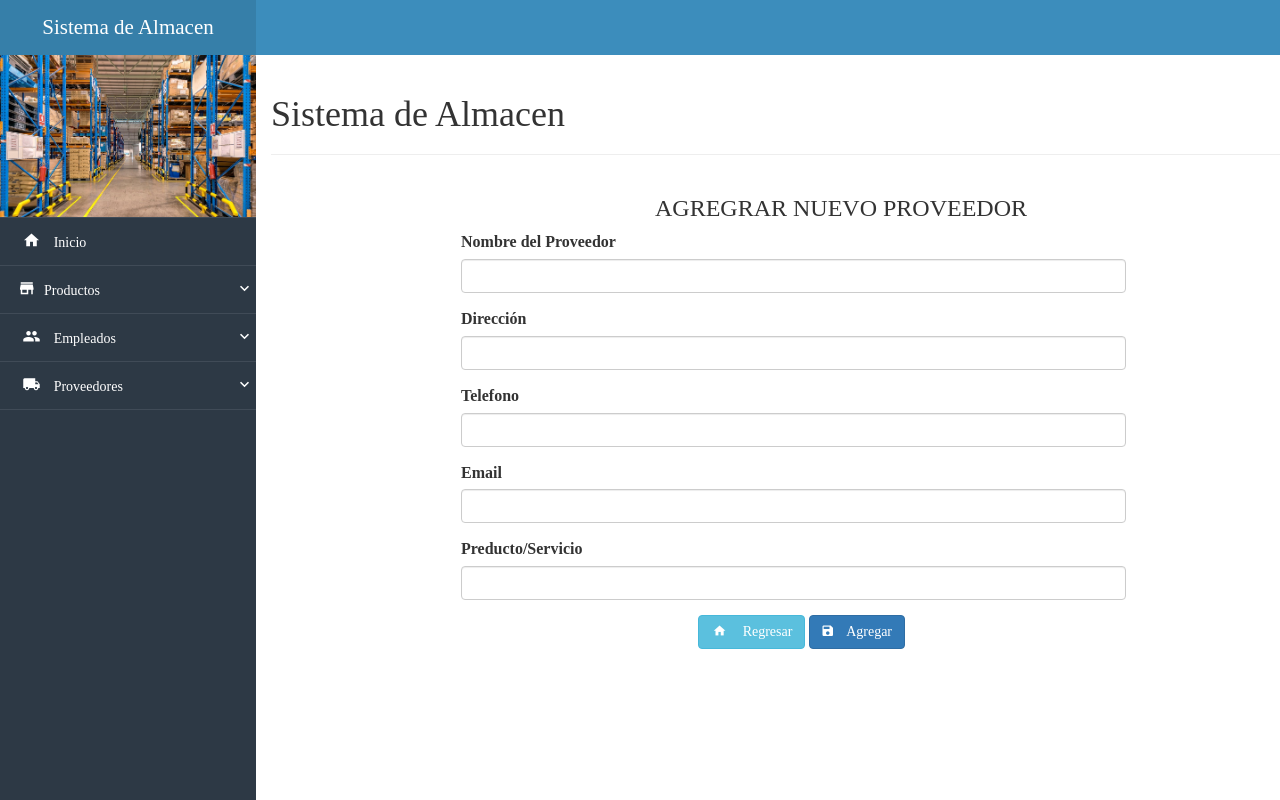
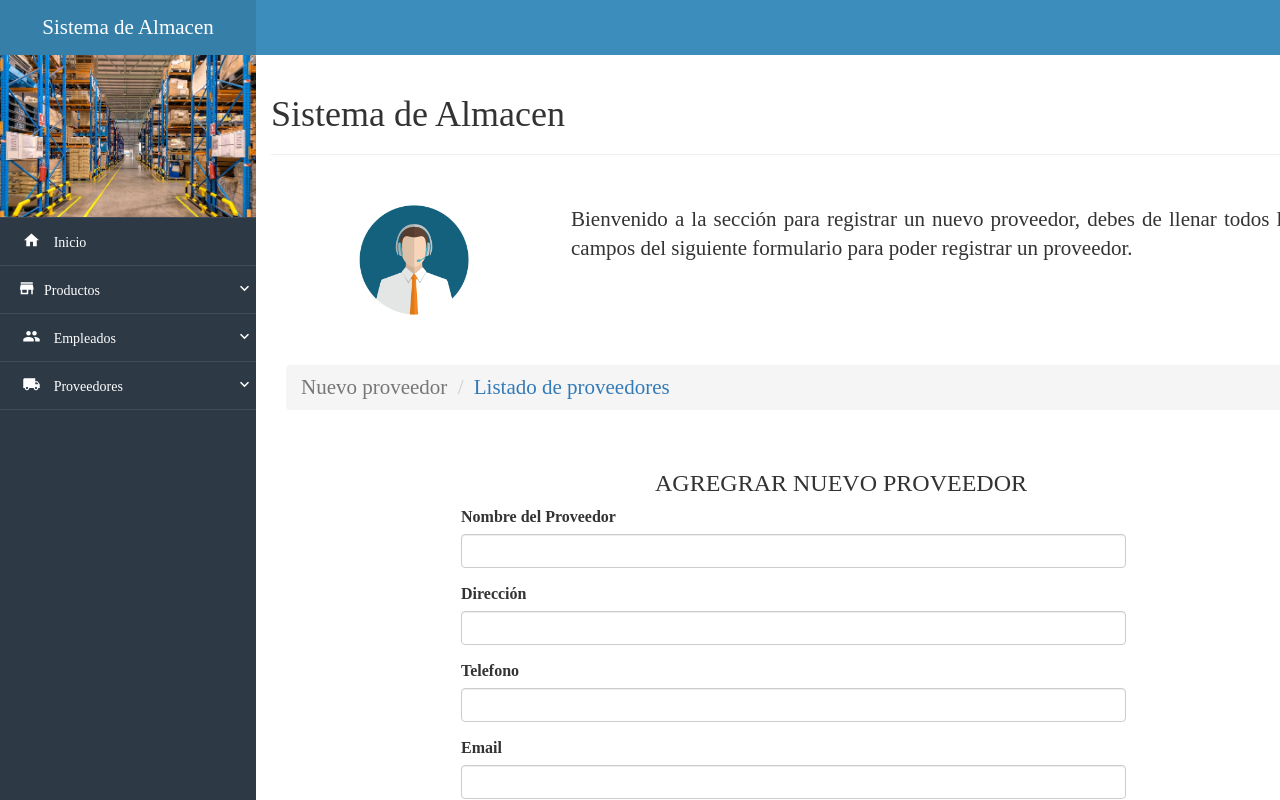
Before and after one commit to edisonquispevargas/Proyecto-final, a PHP site: page /nuevoProv.php in a window 1280 px wide. Run offline with PHP 8.4, Linux system fonts and the light colour scheme; some libraries are stand-ins or nearby versions.

Commit message:
agregar nuevo codigo

```diff
--- a/nuevoProv.php
+++ b/nuevoProv.php
@@ -75,6 +75,27 @@ include('link.php');
             <div class="page-header">
               <h1 class="all-tittles">Sistema de Almacen<small>   </small></h1>
             </div>
+            <div class="container-fluid"  style="margin: 50px 0;">
+            <div class="row">
+                <div class="col-xs-12 col-sm-4 col-md-3">
+                    <img src="assets/img/user04.png" alt="user" class="img-responsive center-box" style="max-width: 110px;">
+                </div>
+                <div class="col-xs-12 col-sm-8 col-md-8 text-justify lead">
+                    Bienvenido a la sección para registrar un nuevo proveedor,
+                    debes de llenar todos los campos del siguiente formulario para poder registrar un proveedor.
+                </div>
+            </div>
+        </div>
+        <div class="container-fluid">
+            <div class="row">
+                <div class="col-xs-12 lead">
+                    <ol class="breadcrumb">
+                      <li class="active">Nuevo proveedor</li>
+                      <li><a href="mostrarProv.php">Listado de proveedores</a></li>
+                    </ol>
+                </div>
+            </div>
+        </div>
        <div class="edi">
                 <div class="row">
 				<h3 style="text-align:center">AGREGRAR NUEVO PROVEEDOR</h3>
@@ -84,7 +105,7 @@ include('link.php');
 				<div class="form-group">
 					<label for="nombre" class="">Nombre del Proveedor</label>
 						<input type="text" class="form-control" id="nombre" name="nombre"
-						  required='required' title="nombre del proveedor,solamente letras de A Z" pattern="[a-zA-Z./- ]+">
+						  required='required' title="nombre del proveedor,solamente letras de A Z" pattern="[a-zA-Z./ ]+">
 
 				</div>
 				<div class="form-group">
```
Also changed, not shown: nuevoProducto.php (+21 -0 lines), precioPro.php (+21 -0 lines).
